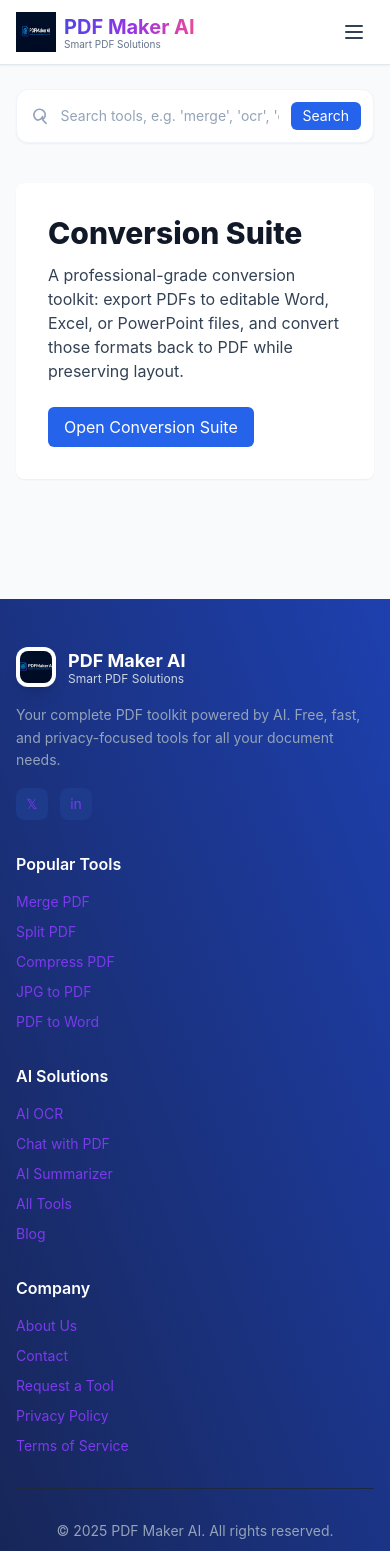
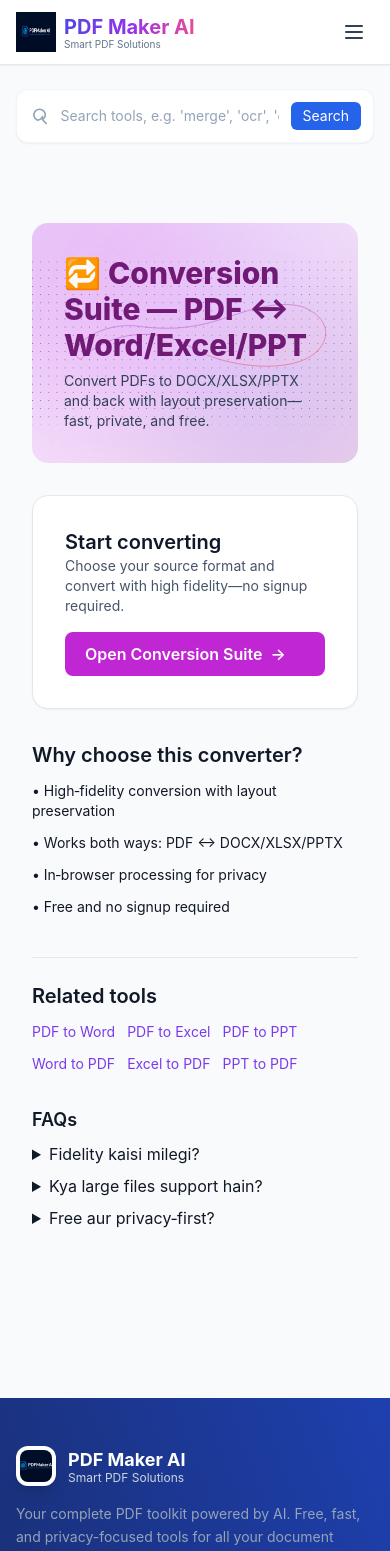
Before and after one commit to studybuild576-commits/my-tool-website, a Next.js app: page /conversion-suite in a window 390 px wide. Shown: the top 1551 px of the page. Built offline with nearby package versions, Linux system fonts and the light colour scheme.

Commit message:
Update page.tsx

```diff
--- a/app/conversion-suite/page.tsx
+++ b/app/conversion-suite/page.tsx
@@ -1,32 +1,204 @@
-export const metadata = {
-  title: "Conversion Suite — PDFMakerAI",
-  description: "Convert PDFs to Word/Excel/PPT and back with layout preservation options.",
+// app/conversion-suite/page.tsx
+import type { Metadata } from "next";
+import Link from "next/link";
+
+export const metadata: Metadata = {
+  title: "Conversion Suite: PDF ↔ Word/Excel/PPT (High‑Fidelity, Free) | PDF Maker AI",
+  description:
+    "Convert PDFs to editable Word, Excel, or PowerPoint and back to PDF with layout preservation. Free, in‑browser, privacy‑first, no signup.",
+  keywords: [
+    "pdf to word converter","pdf to excel converter","pdf to ppt converter","word to pdf","excel to pdf","ppt to pdf",
+    "high fidelity pdf conversion","layout preservation converter","pdf tables to excel","pdf text to word",
+    "image heavy pdf to ppt","bulk pdf conversion","batch pdf to word","free pdf converter online","private pdf conversion",
+    "in-browser pdf converter","no signup pdf tools","accurate pdf extraction","ocr pdf to word","form fields pdf export",
+    "styles preserved pdf","fonts preserved pdf","tables preserved","headings preserved","page layout preserved",
+    "export pdf content","import office to pdf","office docs to pdf","docx to pdf","xlsx to pdf","pptx to pdf",
+    "vector graphics to ppt","images to word","excel formatting retain","pdf to csv","pdf to html","html to pdf",
+    "best pdf converter","fast pdf converter","secure pdf converter","enterprise pdf conversion","student pdf tools",
+    "resume pdf to word","invoice pdf to excel","slides pdf to ppt","research pdf to word","report word to pdf",
+    "compliance friendly","gdpr friendly","local processing","no data upload","browser based conversion"
+  ],
   alternates: { canonical: "https://pdfmakerai.shop/conversion-suite" },
   robots: { index: true, follow: true },
   openGraph: {
-    title: "Conversion Suite — PDFMakerAI",
-    description: "Convert PDFs to Word/Excel/PPT and back with layout preservation options.",
+    type: "website",
     url: "https://pdfmakerai.shop/conversion-suite",
-    images: ["/og-image.png"],
+    title: "Conversion Suite — PDF ↔ Word/Excel/PPT",
+    description:
+      "Professional‑grade PDF conversions with layout preservation. Convert both ways—free and private.",
+    siteName: "PDF Maker AI"
   },
+  twitter: {
+    card: "summary_large_image",
+    title: "Conversion Suite — PDF to Word/Excel/PPT (and back)",
+    description: "High‑fidelity conversions in your browser—no signup, privacy‑first."
+  }
 };
 
 export default function ConversionSuitePage() {
+  // SoftwareApplication + FAQPage JSON‑LD
+  const appLd = {
+    "@context": "https://schema.org",
+    "@type": "SoftwareApplication",
+    name: "Conversion Suite — PDF ↔ Word/Excel/PPT",
+    applicationCategory: "UtilityApplication",
+    applicationSubCategory: "DocumentConversion",
+    operatingSystem: "Web",
+    url: "https://pdfmakerai.shop/conversion-suite",
+    isAccessibleForFree: true,
+    offers: { "@type": "Offer", price: "0", priceCurrency: "USD" },
+    featureList: [
+      "PDF to Word (DOCX)",
+      "PDF to Excel (XLSX)",
+      "PDF to PowerPoint (PPTX)",
+      "DOCX/XLSX/PPTX to PDF",
+      "Layout preservation",
+      "In‑browser, no signup"
+    ],
+    keywords:
+      "pdf to word, pdf to excel, pdf to ppt, word to pdf, excel to pdf, ppt to pdf, layout preservation, high-fidelity pdf conversion",
+    publisher: { "@type": "Organization", name: "PDF Maker AI", url: "https://pdfmakerai.shop" }
+  };
+
+  const faqLd = {
+    "@context": "https://schema.org",
+    "@type": "FAQPage",
+    mainEntity: [
+      {
+        "@type": "Question",
+        name: "Kya conversion local browser me hota hai?",
+        acceptedAnswer: {
+          "@type": "Answer",
+          text: "Haan, jahaan possible hoga conversion browser me hota hai; kuch advanced cases ke liye temporary server jobs ho sakti hain with quick deletion."
+        }
+      },
+      {
+        "@type": "Question",
+        name: "Layout preserve hota hai?",
+        acceptedAnswer: {
+          "@type": "Answer",
+          text: "Goal maximum fidelity hai—text, tables, headings, images, aur page layout ko preserve karne ki koshish hoti hai."
+        }
+      },
+      {
+        "@type": "Question",
+        name: "Kya tool free aur bina signup hai?",
+        acceptedAnswer: {
+          "@type": "Answer",
+          text: "Haan, core conversions free aur bina account ke available hain."
+        }
+      }
+    ]
+  };
+
   return (
-    <main>
-      <section className="bg-white rounded-lg shadow-sm p-8">
-        <div className="max-w-3xl mx-auto">
-          <h1 className="text-3xl font-extrabold mb-3">Conversion Suite</h1>
-          <p className="text-slate-700 mb-4">
-            A professional-grade conversion toolkit: export PDFs to editable
-            Word, Excel, or PowerPoint files, and convert those formats back
-            to PDF while preserving layout.
+    <main className="max-w-5xl mx-auto px-4 py-10">
+      <script type="application/ld+json" dangerouslySetInnerHTML={{ __html: JSON.stringify(appLd).replace(/</g, "\\u003c") }} />
+      <script type="application/ld+json" dangerouslySetInnerHTML={{ __html: JSON.stringify(faqLd).replace(/</g, "\\u003c") }} />
+
+      {/* Inline SVG hero (no external images) */}
+      <div className="relative overflow-hidden rounded-2xl mb-8">
+        <div className="absolute inset-0 bg-gradient-to-br from-violet-600/15 via-fuchsia-500/15 to-rose-500/15" />
+        <div aria-hidden className="absolute -top-24 -left-20 h-72 w-72 rounded-full bg-fuchsia-400/30 blur-3xl" />
+        <div aria-hidden className="absolute -bottom-24 -right-20 h-72 w-72 rounded-full bg-violet-400/30 blur-3xl" />
+        <svg
+          className="absolute inset-0 w-full h-full"
+          viewBox="0 0 800 400"
+          xmlns="http://www.w3.org/2000/svg"
+          role="img"
+          aria-label="High-fidelity PDF conversion to Word, Excel, and PowerPoint"
+        >
+          <defs>
+            <pattern id="dots-conv" x="0" y="0" width="20" height="20" patternUnits="userSpaceOnUse">
+              <circle cx="1" cy="1" r="1" fill="currentColor" />
+            </pattern>
+            <linearGradient id="stroke-conv" x1="0" y1="0" x2="1" y2="1">
+              <stop offset="0%" stopColor="#8b5cf6" stopOpacity="0.6" />
+              <stop offset="100%" stopColor="#f43f5e" stopOpacity="0.6" />
+            </linearGradient>
+            <linearGradient id="fill-conv" x1="0" y1="0" x2="1" y2="1">
+              <stop offset="0%" stopColor="#d8b4fe" stopOpacity="0.18" />
+              <stop offset="100%" stopColor="#fecdd3" stopOpacity="0.18" />
+            </linearGradient>
+          </defs>
+          <rect width="100%" height="100%" fill="url(#dots-conv)" className="text-fuchsia-400/20" />
+          <path
+            d="M120,240 C190,170 310,160 390,210 C470,260 640,280 700,220 C740,180 720,130 660,110 C600,95 530,120 470,140 C410,160 350,170 270,160 C210,150 150,170 120,200 C100,220 110,240 120,240 Z"
+            fill="url(#fill-conv)"
+            stroke="url(#stroke-conv)"
+            strokeWidth="2"
+          />
+        </svg>
+        <div className="relative p-8 sm:p-10">
+          <h1 className="text-3xl font-extrabold text-fuchsia-900">
+            🔁 Conversion Suite — PDF ↔ Word/Excel/PPT
+          </h1>
+          <p className="mt-2 text-sm sm:text-base text-slate-700">
+            Convert PDFs to DOCX/XLSX/PPTX and back with layout preservation—fast, private, and free.
           </p>
+        </div>
+      </div>
 
-          <div className="mt-6">
-            <a href="/conversion-suite" className="inline-block bg-blue-600 text-white px-4 py-2 rounded-md">Open Conversion Suite</a>
+      {/* Intro + CTA */}
+      <section className="bg-white rounded-2xl shadow-sm border border-slate-200 p-8 mb-8">
+        <div className="flex flex-col sm:flex-row sm:items-center sm:justify-between gap-4">
+          <div>
+            <h2 className="text-xl font-semibold text-slate-900">Start converting</h2>
+            <p className="text-slate-600 text-sm">
+              Choose your source format and convert with high fidelity—no signup required.
+            </p>
           </div>
+          <a href="/conversion-suite" className="inline-flex items-center gap-2 bg-fuchsia-600 text-white px-5 py-2.5 rounded-lg font-semibold hover:bg-fuchsia-700 transition">
+            Open Conversion Suite <span aria-hidden>→</span>
+          </a>
         </div>
+      </section>
+
+      {/* Why choose this */}
+      <section className="mb-8">
+        <h2 className="text-xl font-semibold mb-3">Why choose this converter?</h2>
+        <ul className="grid sm:grid-cols-2 gap-3 text-sm">
+          <li>• High‑fidelity conversion with layout preservation</li>
+          <li>• Works both ways: PDF ↔ DOCX/XLSX/PPTX</li>
+          <li>• In‑browser processing for privacy</li>
+          <li>• Free and no signup required</li>
+        </ul>
+      </section>
+
+      {/* Related tools */}
+      <aside className="mt-10 border-t pt-6">
+        <h2 className="text-xl font-semibold mb-3">Related tools</h2>
+        <nav className="flex flex-wrap gap-3 text-sm">
+          <Link prefetch={false} href="/pdf-to-word">PDF to Word</Link>
+          <Link prefetch={false} href="/pdf-to-excel">PDF to Excel</Link>
+          <Link prefetch={false} href="/pdf-to-ppt">PDF to PPT</Link>
+          <Link prefetch={false} href="/word-to-pdf">Word to PDF</Link>
+          <Link prefetch={false} href="/excel-to-pdf">Excel to PDF</Link>
+          <Link prefetch={false} href="/ppt-to-pdf">PPT to PDF</Link>
+        </nav>
+      </aside>
+
+      {/* FAQs */}
+      <section className="mt-8">
+        <h3 className="text-lg font-semibold mb-2">FAQs</h3>
+        <details className="mb-2">
+          <summary>Fidelity kaisi milegi?</summary>
+          <p className="text-gray-600">
+            Text, tables, headings, images, aur page layout preserve karne ki koshish hoti hai; complex documents me minor tweaks ki zaroorat ho sakti hai.
+          </p>
+        </details>
+        <details className="mb-2">
+          <summary>Kya large files support hain?</summary>
+          <p className="text-gray-600">
+            Haan, browser memory par depend karta hai; recommended hai 50–100MB tak per file for smooth experience.
+          </p>
+        </details>
+        <details className="mb-2">
+          <summary>Free aur privacy‑first?</summary>
+          <p className="text-gray-600">
+            Haan, core conversions free hain; processing jahaan possible hoga browser me hoti hai.
+          </p>
+        </details>
       </section>
     </main>
   );
```
